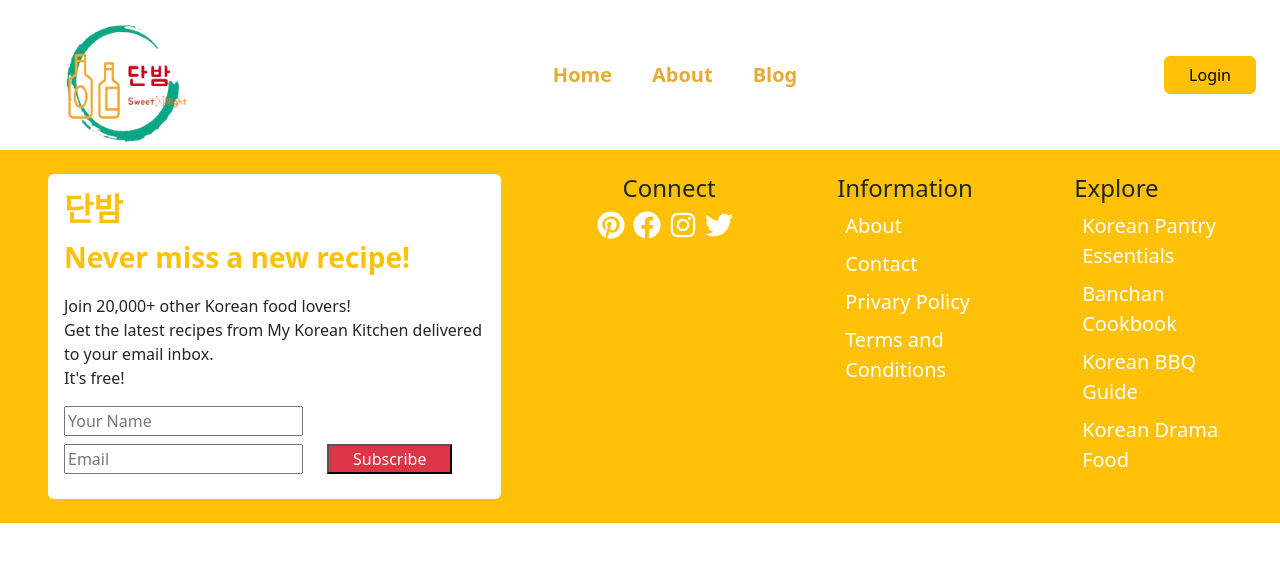
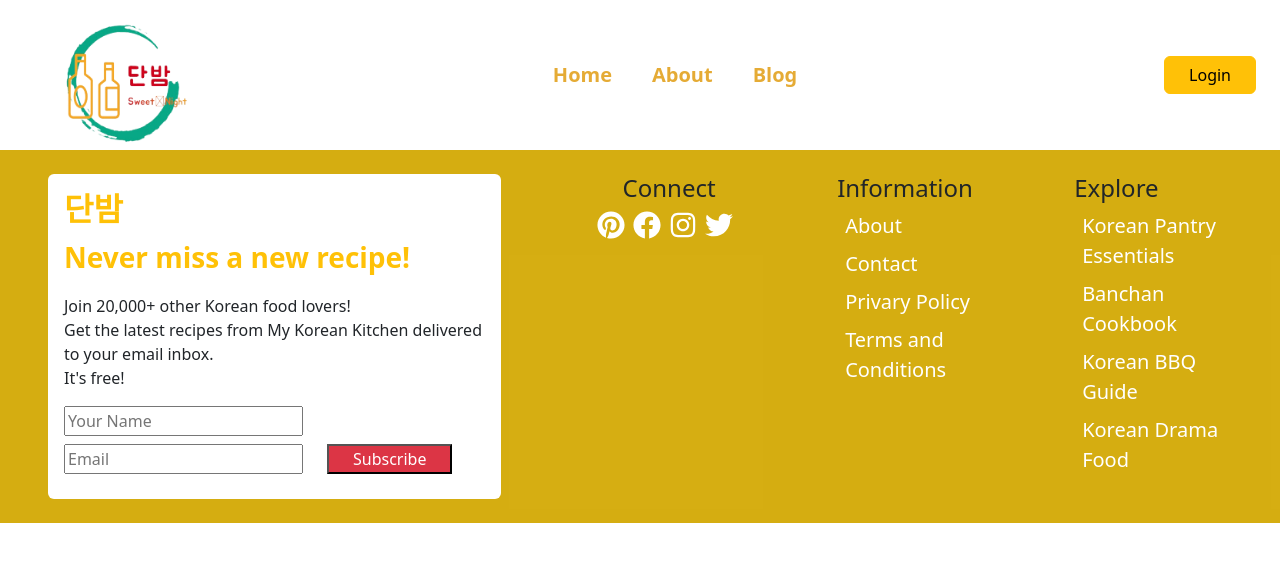
Before and after one commit to Maliha20/Chef-recipe, a React (Vite) app: page /details in a window 1280 px wide. Shown: the top 562 px of the page. Built offline with nearby package versions, Linux system fonts and the light colour scheme; a web font is replaced by a local one.

Commit message:
lazyload done

```diff
--- a/package.json
+++ b/package.json
@@ -19,6 +19,7 @@
     "react-bootstrap": "^2.7.4",
     "react-dom": "^18.2.0",
     "react-icons": "^4.8.0",
+    "react-lazy-load": "^4.0.1",
     "react-rating": "^2.0.5",
     "react-router-dom": "^6.11.0",
     "react-toastify": "^9.1.2",
--- a/src/Pages/ChefBanner/ChefBanner.jsx
+++ b/src/Pages/ChefBanner/ChefBanner.jsx
@@ -2,6 +2,7 @@ import React from 'react';
 import './ChefBanner.css'
 import { useLoaderData } from 'react-router-dom';
 import { FaHeart } from 'react-icons/fa';
+import LazyLoad from 'react-lazy-load';
 
 
 const ChefBanner = () => {
@@ -10,9 +11,10 @@ const ChefBanner = () => {
     return (
         <div className='b-ground'>
              <div className='container d-flex flex-column flex-md-row justify-content-around align-items-center'>
-            <div className='container my-5 size p-4'>
+            <LazyLoad className='container my-5 size p-4'>
+
                 <img className='w-100 h-100 border border-5' src={picture_url} alt=""/>
-            </div>
+            </LazyLoad>
             <div className='container w-50 p-5'>
                   <h3 className='text-white fs-1'>{name}</h3>
                   <h5 className='text-white fs-3'>{bio}</h5>
--- a/src/Pages/RecipeCard/RecipeCard.jsx
+++ b/src/Pages/RecipeCard/RecipeCard.jsx
@@ -6,7 +6,7 @@ import { Rating } from '@smastrom/react-rating'
 import '@smastrom/react-rating/style.css'
 import { ToastContainer, toast } from 'react-toastify';
 import 'react-toastify/dist/ReactToastify.css';
-
+import LazyLoad from 'react-lazy-load';
 
 const RecipeCard = ({ recipe }) => {
   const [disable, setDisable] =useState(false)
@@ -22,7 +22,9 @@ const RecipeCard = ({ recipe }) => {
     <div className="container p-5 my-5 col-12 col-lg-3 bg-body-tertiary rounded shadow-lg">
       <div>
         <Card>
+          <LazyLoad>
           <Card.Img className="recipe-image mb-3" variant="top" src={pic} />
+          </LazyLoad>
           <Card.Body>
             <Card.Title className="text-danger fs-3">{r_name}</Card.Title>
             <Card.Text>
--- /dev/null
+++ b/src/Pages/Shared/Footer/Footer.css
@@ -0,0 +1,3 @@
+.bgFooter{
+    background-color: rgba(212, 171, 9, 0.963);
+}
--- a/src/Pages/Shared/Footer/Footer.jsx
+++ b/src/Pages/Shared/Footer/Footer.jsx
@@ -1,9 +1,10 @@
 import React from "react";
 import { FaFacebook, FaInstagram, FaPinterest, FaTwitch, FaTwitter } from "react-icons/fa";
+import './Footer.css'
 
 const Footer = () => {
   return (
-    <div className="bg-warning d-flex flex-column justify-content-center flex-md-row py-4">
+    <div className="bgFooter d-flex flex-column justify-content-center flex-md-row py-4">
 
 
         <div className="bg-white mx-5 p-3 rounded">
```
Also changed, not shown: 1 other file (tests, documents, lock files or other folders).
